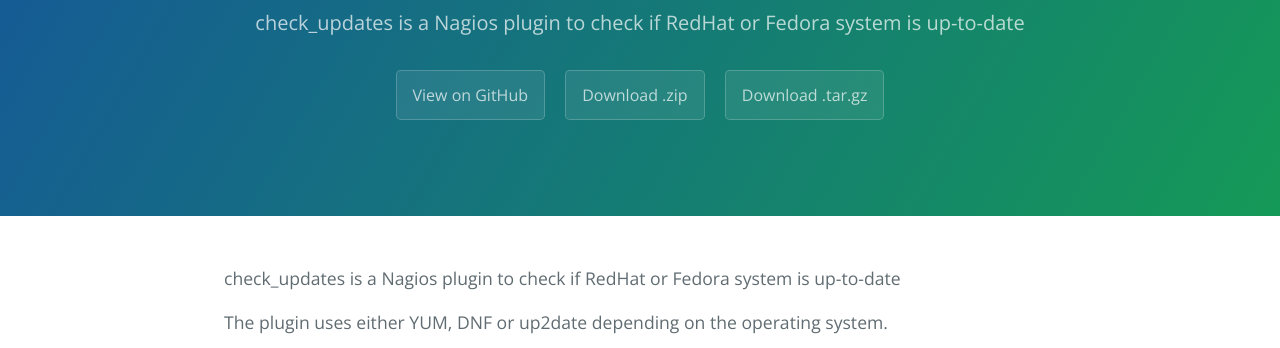
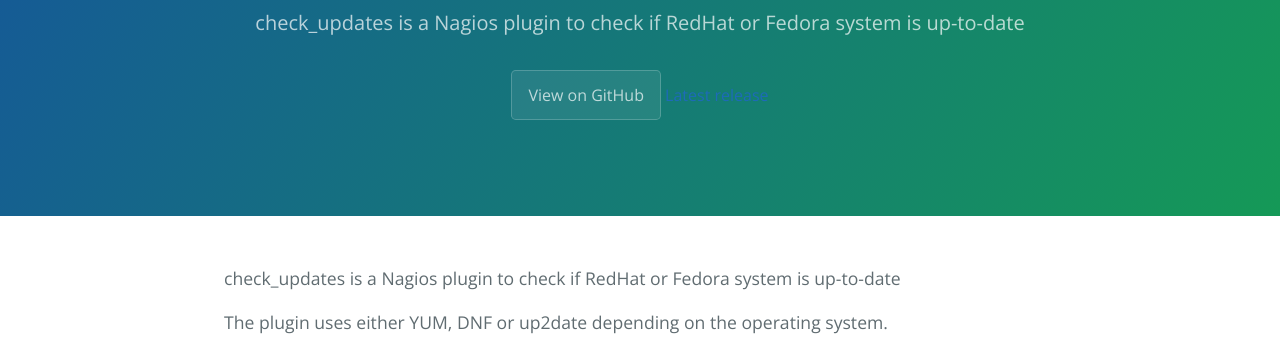
Before and after one commit to matteocorti/check_updates, a plain HTML site: page index.html in a window 1280 px wide. Shown: the part 167-515 px from the top of the page. Drawn offline with nearby package versions, Linux system fonts and the light colour scheme.

Commit message:
Linking to the latest release

```diff
--- a/index.html
+++ b/index.html
@@ -14,8 +14,7 @@
       <h1 class="project-name">check_updates</h1>
       <h2 class="project-tagline">check_updates is a Nagios plugin to check if RedHat or Fedora system is up-to-date</h2>
       <a href="https://github.com/matteocorti/check_updates" class="btn">View on GitHub</a>
-      <a href="https://github.com/matteocorti/check_updates/zipball/master" class="btn">Download .zip</a>
-      <a href="https://github.com/matteocorti/check_updates/tarball/master" class="btn">Download .tar.gz</a>
+      <a href="https://github.com/matteocorti/check_updates/releases/latest class="btn">Latest release</a>
     </section>
 
     <section class="main-content">
```
